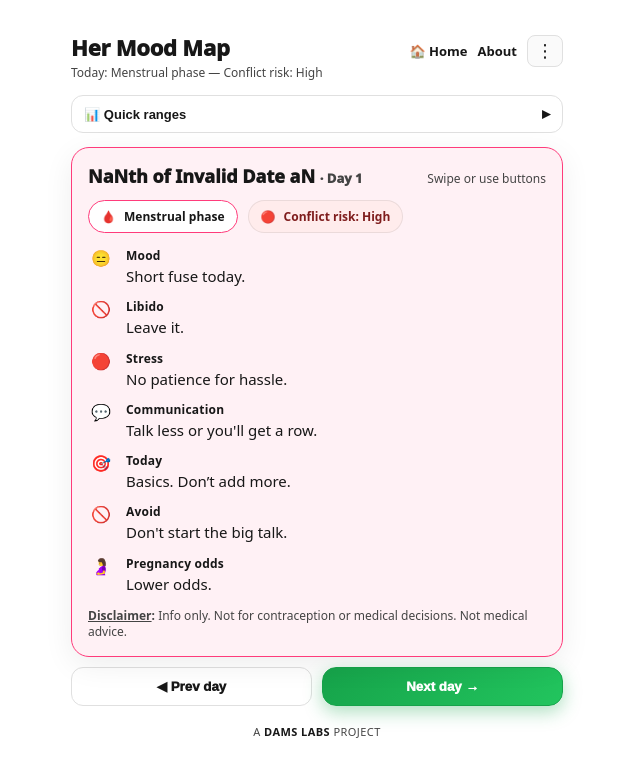
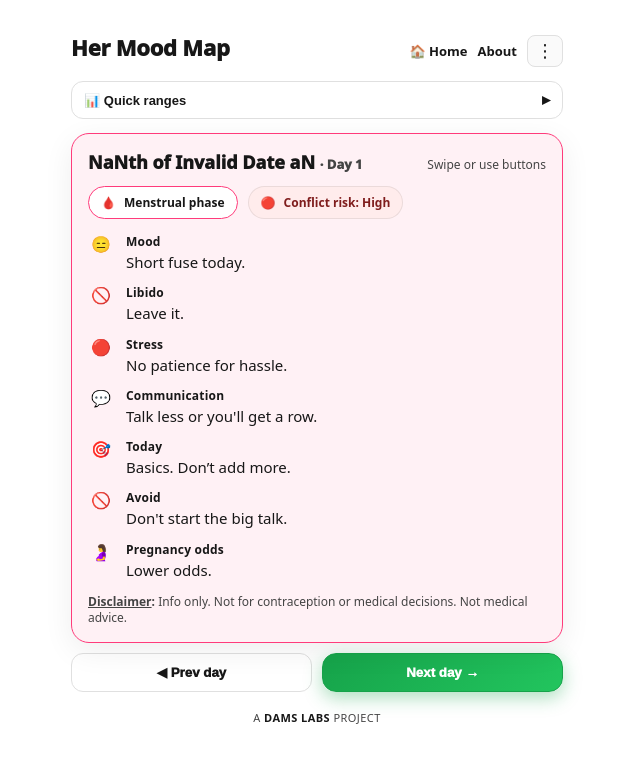
Before and after one commit to Temujin-67/cycle-navigator, a Next.js app: page /navigate in a window 1280 px wide. Shown: the top 776 px of the page, without its empty margins (323-963 px from the left). Built offline with nearby package versions, Linux system fonts and the light colour scheme.

Commit message:
Update page.tsx

```diff
--- a/src/app/navigate/page.tsx
+++ b/src/app/navigate/page.tsx
@@ -67,7 +67,7 @@ function formatHumanDateRange(start: Date, end: Date) {
   return `${formatHumanDate(start)} – ${formatHumanDate(end)}`;
 }
 
-// Quick ranges: NO YEAR (e.g., "6th of Feb")
+// Month overview: NO YEAR (e.g., "6th of Feb")
 function formatHumanDateNoYear(date: Date) {
   const day = date.getDate();
   const suffix =
@@ -704,11 +704,7 @@ function NavigateInner() {
       <div style={{ display: "flex", justifyContent: "space-between", alignItems: "baseline", gap: 12, flexWrap: "wrap" }}>
         <div>
           <div style={{ fontSize: 22, fontWeight: 1000 as any, letterSpacing: -0.2 }}>Her Mood Map</div>
-          {delta === 0 && (
-            <div style={{ fontSize: 12, color: "var(--text-secondary)", marginTop: 2 }}>
-              Today: {build(baseOffset).phase} phase — Conflict risk: {build(baseOffset).risk}
-            </div>
-          )}
+
         </div>
 
         <div style={{ display: "flex", gap: 10, alignItems: "center" }}>
```
